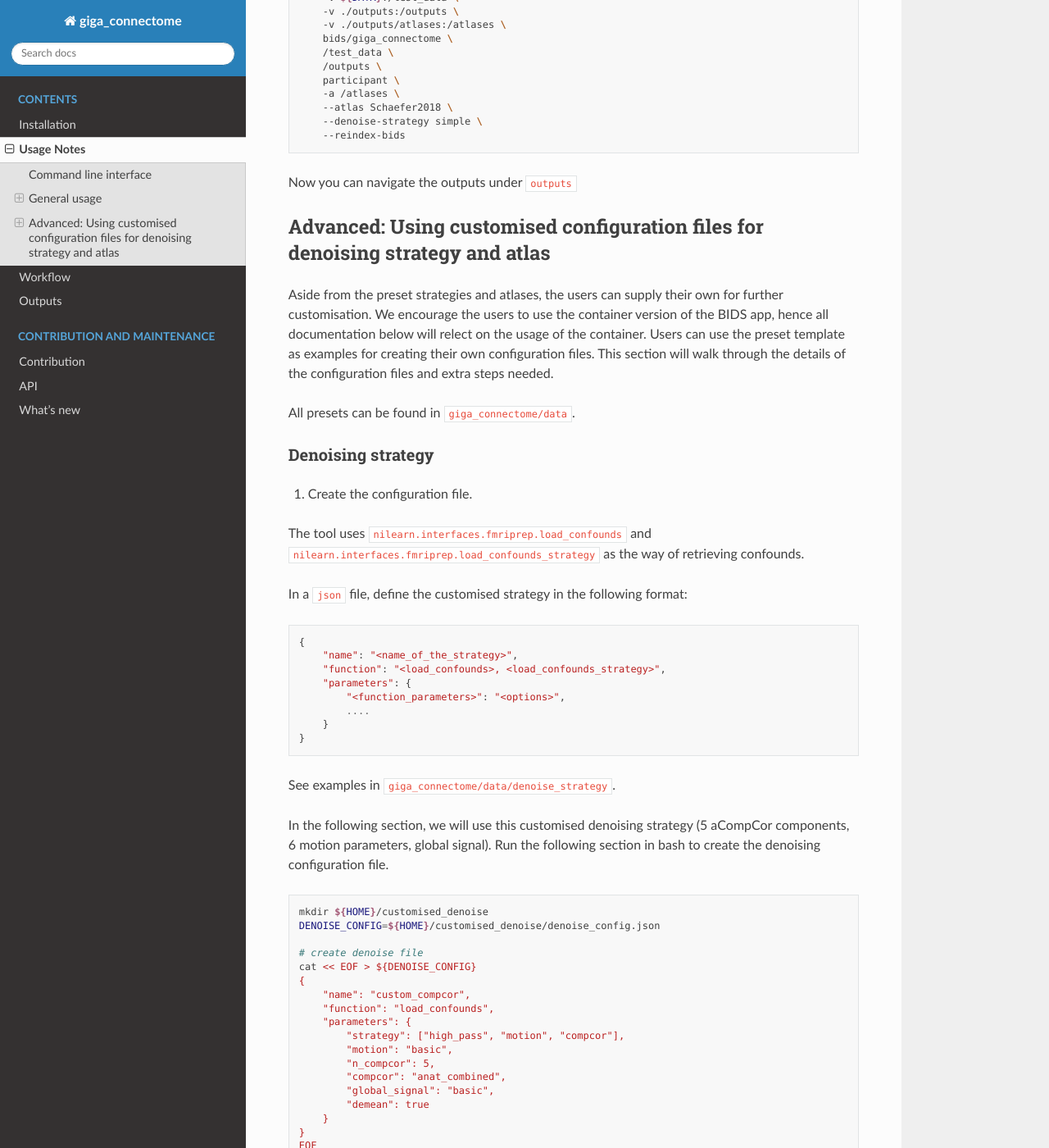
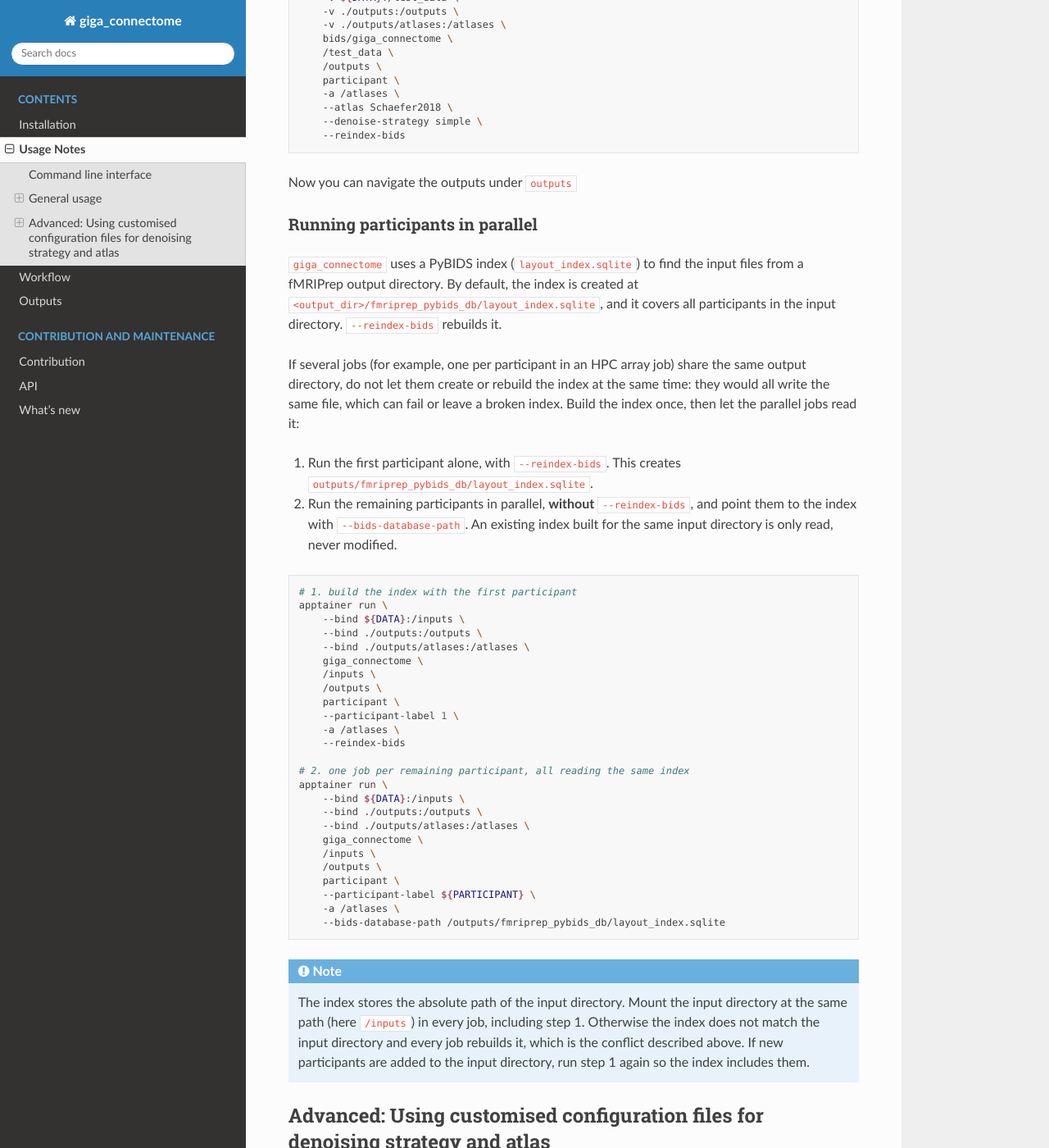
Before and after one commit to bids-apps/giga_connectome, a Sphinx documentation site: the page built from docs/source/usage.md, in a window 1280 px wide and 1400 px high, scrolled down 1860 px. Shown: the whole window at 82% size. Built offline with Sphinx 7.4.7 and the Read the Docs theme 3.1.0, drawn with Linux system fonts in a browser that asks for light colours; the version number could not be read and is left out.

Commit message:
change the output path; add documentation; improve coverage

````diff
--- a/docs/source/usage.md
+++ b/docs/source/usage.md
@@ -98,6 +98,59 @@ docker run --rm \
 ```
 
 Now you can navigate the outputs under `outputs`
+
+### Running participants in parallel
+
+`giga_connectome` uses a PyBIDS index (`layout_index.sqlite`) to find the input files from a fMRIPrep output directory.
+By default, the index is created at `<output_dir>/fmriprep_pybids_db/layout_index.sqlite`, and it covers all participants in the input directory.
+`--reindex-bids` rebuilds it.
+
+If several jobs (for example, one per participant in an HPC array job) share the same output directory,
+do not let them create or rebuild the index at the same time:
+they would all write the same file, which can fail or leave a broken index.
+Build the index once, then let the parallel jobs read it:
+
+1. Run the first participant alone, with `--reindex-bids`.
+   This creates `outputs/fmriprep_pybids_db/layout_index.sqlite`.
+2. Run the remaining participants in parallel, **without** `--reindex-bids`,
+   and point them to the index with `--bids-database-path`.
+   An existing index built for the same input directory is only read, never modified.
+
+```bash
+# 1. build the index with the first participant
+apptainer run \
+    --bind ${DATA}:/inputs \
+    --bind ./outputs:/outputs \
+    --bind ./outputs/atlases:/atlases \
+    giga_connectome \
+    /inputs \
+    /outputs \
+    participant \
+    --participant-label 1 \
+    -a /atlases \
+    --reindex-bids
+
+# 2. one job per remaining participant, all reading the same index
+apptainer run \
+    --bind ${DATA}:/inputs \
+    --bind ./outputs:/outputs \
+    --bind ./outputs/atlases:/atlases \
+    giga_connectome \
+    /inputs \
+    /outputs \
+    participant \
+    --participant-label ${PARTICIPANT} \
+    -a /atlases \
+    --bids-database-path /outputs/fmriprep_pybids_db/layout_index.sqlite
+```
+
+```{note}
+The index stores the absolute path of the input directory.
+Mount the input directory at the same path (here `/inputs`) in every job,
+including step 1. Otherwise the index does not match the input directory
+and every job rebuilds it, which is the conflict described above.
+If new participants are added to the input directory, run step 1 again so the index includes them.
+```
 
 ## Advanced: Using customised configuration files for denoising strategy and atlas
 
````
Also changed, not shown: docs/source/changes.md (+1 -1 lines), 4 other files.
